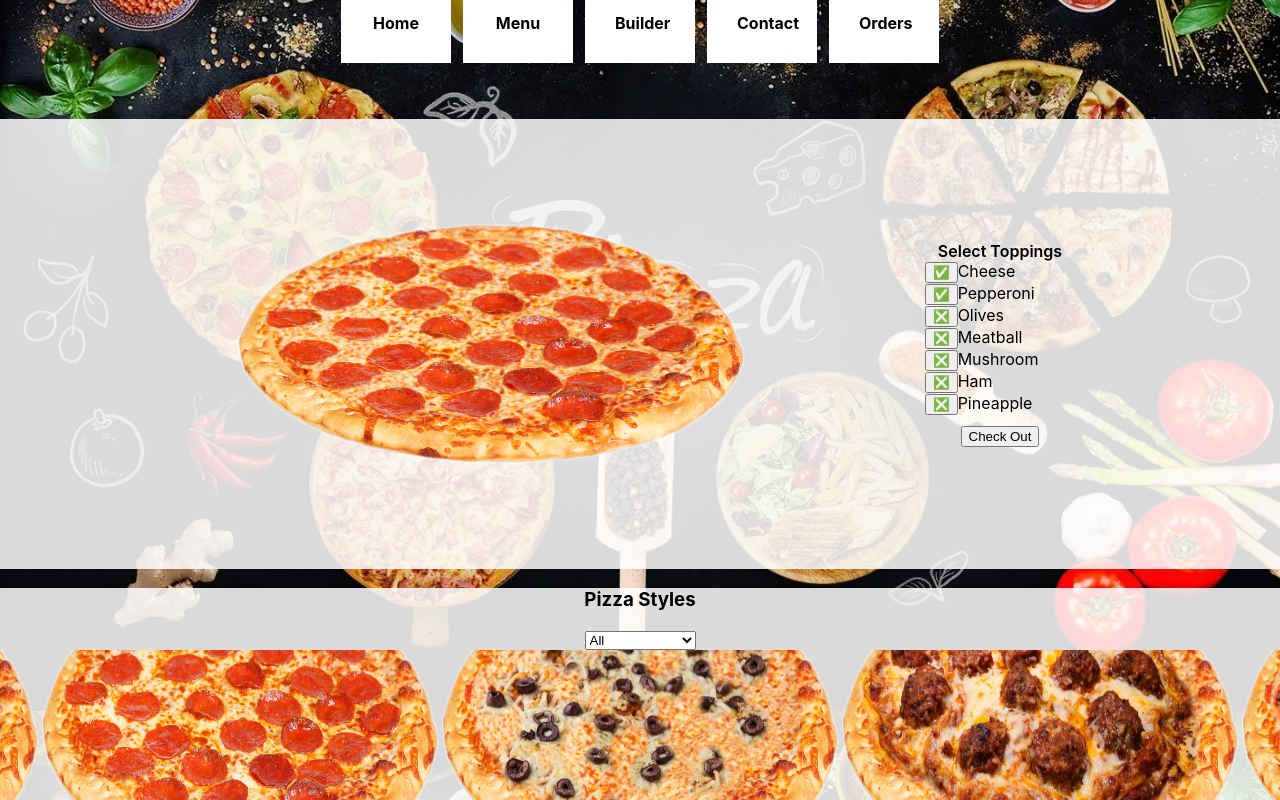
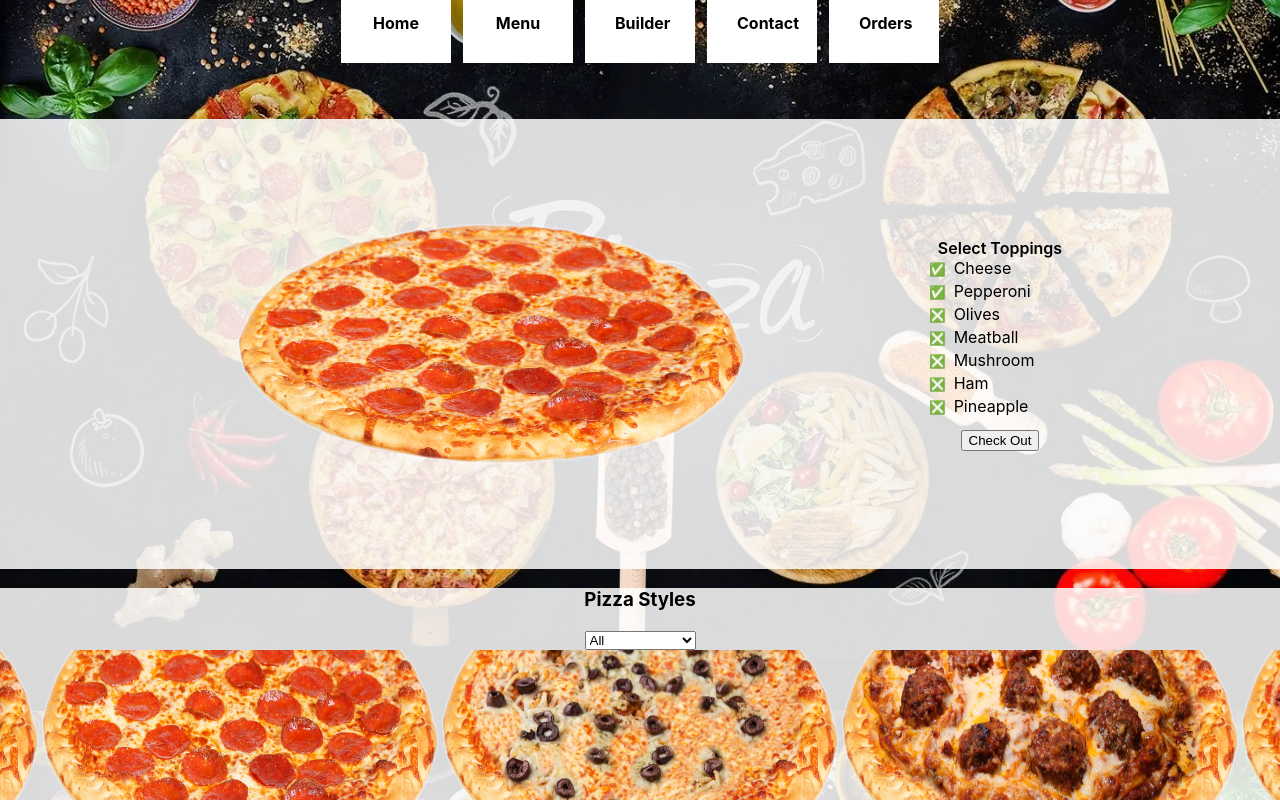
Before and after one commit to cch0088/pizzashop, a React (Create React App) app: page /options in a window 1280 px wide. Both pictures are taken after a click on the picture 240 px from the left and 832 px from the top of the page. Shown: the part 107-907 px from the top of the page. Built offline with nearby package versions, Linux system fonts and the light colour scheme; data requests are answered from the project's data file.

Commit message:
Filter fix

```diff
--- a/src/App.css
+++ b/src/App.css
@@ -194,6 +194,13 @@ body {
   margin-right: 20px;
 }
 
+.pizza-topping-toggle {
+  background: none;
+  border: none;
+  padding: 4px;
+  margin-right: 4px;
+}
+
 .pizza-display {
   width: 40%;
   margin-right: 10%;
--- a/src/App.js
+++ b/src/App.js
@@ -59,16 +59,14 @@ function App() {
             <PizzaBuilder
               pizzas={filteredList}
               allToppings={allToppings}
-              orders={orders}
               setOrders={setOrders}
               filters={filters}
               setFilters={setFilters} />
           </Route>
           <Route path ="/orders">
             <Orders
-            orders={orders}
-            setOrders={setOrders}
-            />
+              orders={orders}
+              setOrders={setOrders} />
           </Route>
           <Route path="/menu">
             <TopMenu pizzas={filteredList} filters={filters} setFilters={setFilters} />
--- a/src/components/Options.js
+++ b/src/components/Options.js
@@ -21,7 +21,7 @@ function Options({toppings, type, setToppings, allToppings, handleForm})
                 {
                   if (toppings.includes(x.topping)) {toppingsExist.push(x.topping)};
                   return (<div key={index}>
-                            <button id={x.topping} name={x.topping} onClick={toggleTopping}>
+                            <button className="pizza-topping-toggle" id={x.topping} name={x.topping} onClick={toggleTopping}>
                               {toppings.includes(x.topping) ? "✅" : "❎"}
                             </button>
                             {x.topping.charAt(0).toUpperCase() + x.topping.slice(1)}
```
Also changed, not shown: src/components/PizzaBuilder.js (+5 -2 lines).
